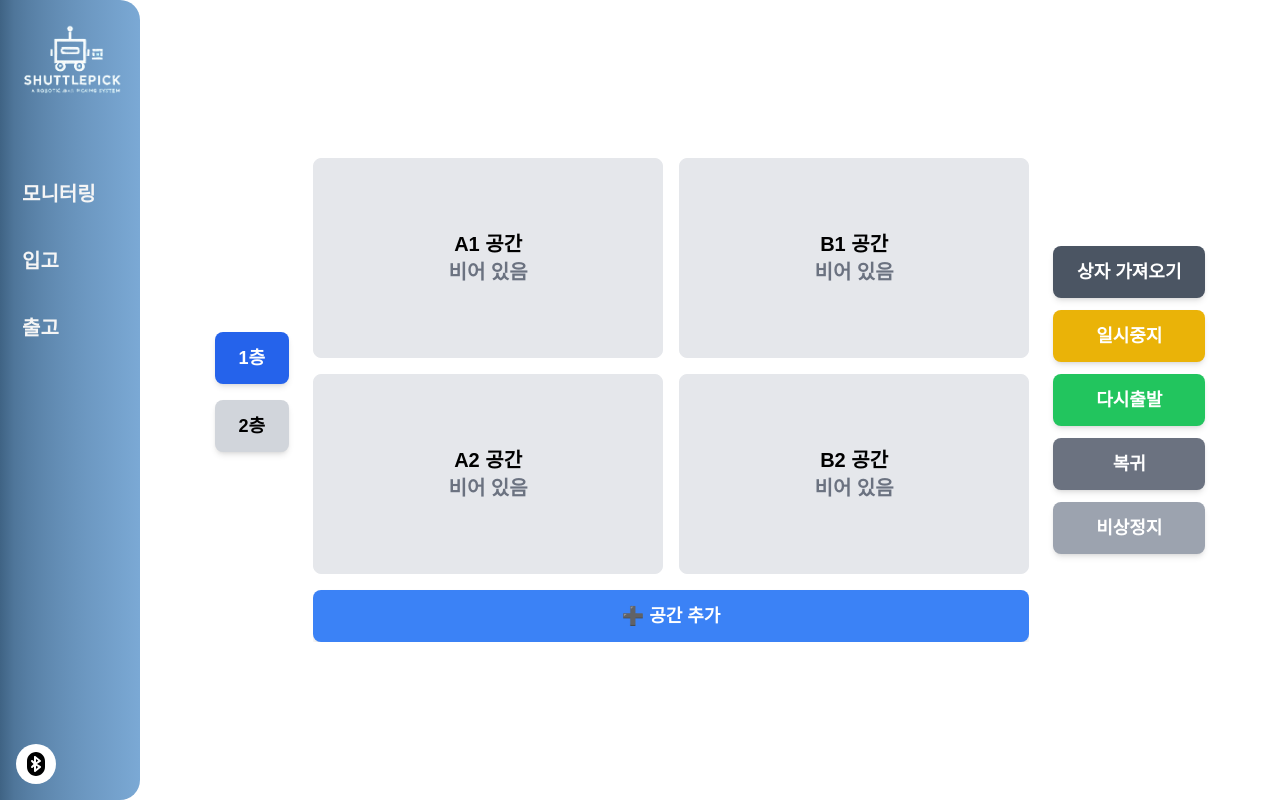
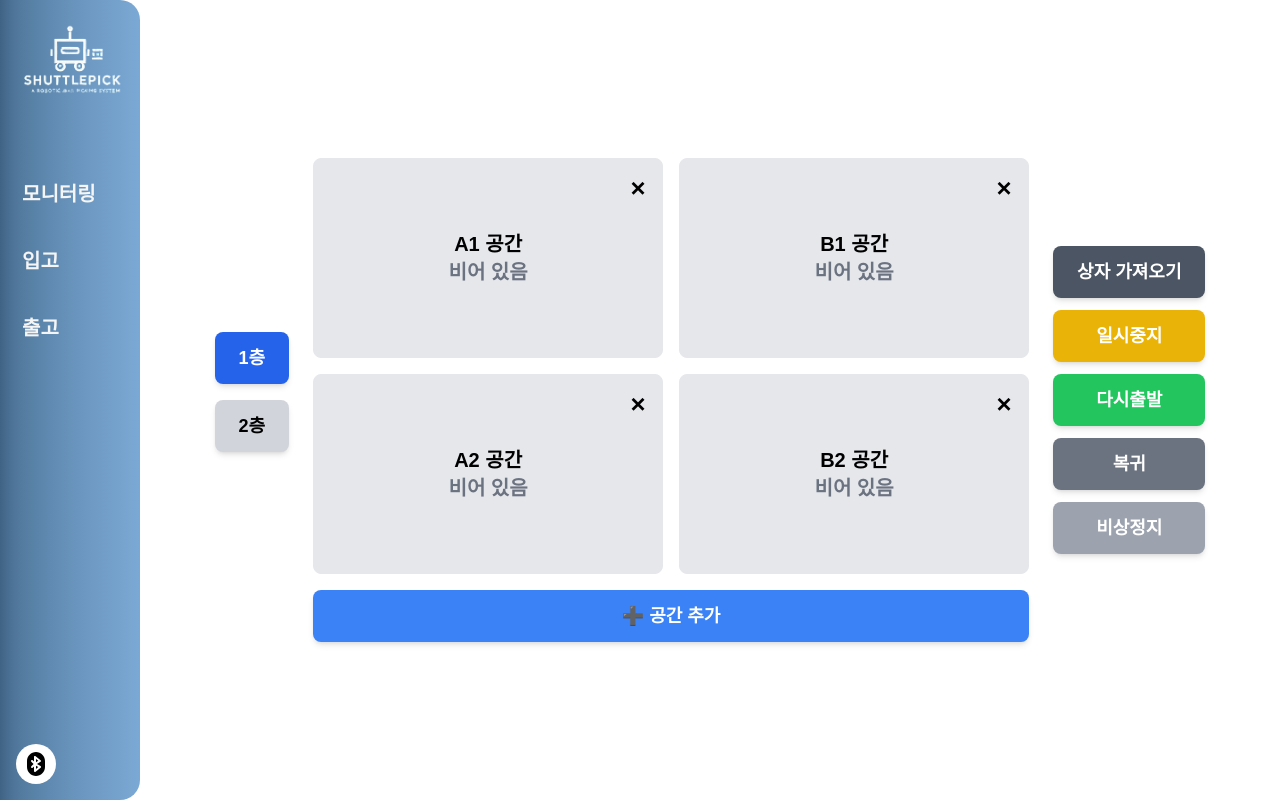
Before and after one commit to ShuttlePick/Header, a Next.js app: page /inbound in a window 1280 px wide. Built offline with nearby package versions, Linux system fonts and the light colour scheme; no server answers; the database is empty.

Commit message:
공간삭제추가, DB연결

```diff
--- a/src/app/components/StorageArea.js
+++ b/src/app/components/StorageArea.js
@@ -3,7 +3,7 @@
 "use client";
 
 import { shuttlepickFirestore } from "@/firebase";
-import { doc, getDoc, setDoc } from "firebase/firestore";
+import { deleteField, doc, getDoc, setDoc, updateDoc } from "firebase/firestore";
 import React, { useState, useEffect } from "react";
 
 function StorageArea({ selectedFloor, selectedSpace, setSelectedSpace, storageData, setStorageData }) {
@@ -76,13 +76,61 @@ function StorageArea({ selectedFloor, selectedSpace, setSelectedSpace, storageDa
     alert(`✅ ${newSpaces.join(", ")} 공간이 추가되었습니다.`);
   };
 
+  // 렉 삭제 함수
+  const deleteSpace = async (spaceToDelete) => {
+    const currentSpaces = storageSpaces[selectedFloor];
+
+    // A4 또는 B4가 눌렸을 때, 둘 다 제거하기 위해 index를 맞춤
+    const index = currentSpaces.indexOf(spaceToDelete);
+    const isA = spaceToDelete.startsWith("A");
+    const pairIndex = isA ? index + 1 : index - 1;
+
+    const spacePair = [spaceToDelete, currentSpaces[pairIndex]];
+
+    const updatedSpaces = currentSpaces.filter(space => !spacePair.includes(space));
+
+    // 1) 상태 업데이트: storageSpaces
+    setStorageSpaces((prev) => ({
+      ...prev,
+      [selectedFloor]: updatedSpaces
+    }));
+
+    // 2) DB 업데이트: spaceMeta
+    const floorDocRef = doc(shuttlepickFirestore, "spaceMeta", `${selectedFloor}층`);
+    await setDoc(floorDocRef, { spaces: updatedSpaces });
+
+    // 3) Firestore: storageData에서 공간 필드 삭제
+    const dataDocRef = doc(shuttlepickFirestore, "storageData", `${selectedFloor}층`);
+    const deleteOps = {};
+    spacePair.forEach((space) => {
+      deleteOps[space] = deleteField(); // 필드를 삭제하는 명령
+    });
+    await updateDoc(dataDocRef, deleteOps);
+
+    // 4) 상태 업데이트: storageData
+    setStorageData((prev) => {
+      const updatedData = { ...prev[selectedFloor] };
+      spacePair.forEach(space => {
+        delete updatedData[space];
+      });
+
+      return {
+        ...prev,
+        [selectedFloor]: updatedData
+      };
+    });
+
+    alert(`🗑️ ${spacePair.join(", ")} 공간이 삭제되었습니다.`);
+  };
+
+
   return (
-    <div className="flex flex-col space-y-4 max-h-[80vh] overflow-auto">
-      <div className="grid grid-cols-2 gap-4">
+    <div className="flex flex-col space-y-4">
+      <div className="grid grid-cols-2 gap-4 max-h-[70vh] overflow-auto">
         {storageSpaces[selectedFloor].map((space) => (
           <div
             key={space}
-            className={`border p-6 cursor-pointer rounded-lg flex flex-col justify-center items-center text-center text-base sm:text-lg md:text-xl font-semibold
+            className={`relative border p-6 cursor-pointer rounded-lg flex flex-col justify-center items-center text-center text-base sm:text-lg md:text-xl font-semibold
               w-[100px] sm:w-[150px] md:w-[180px] lg:w-[350px]
               h-[80px] sm:h-[100px] md:h-[120px] lg:h-[200px]
               ${selectedSpace === (selectedFloor === 2 ? `${space}` : space) ? "bg-green-400 text-white" : "bg-gray-200 text-black"
@@ -97,6 +145,13 @@ function StorageArea({ selectedFloor, selectedSpace, setSelectedSpace, storageDa
             ) : (
               <p className="text-gray-500">비어 있음</p>
             )}
+            <p className="absolute top-0 right-0 z-15 p-4"
+              onClick={(e) => {
+                e.stopPropagation(); //부모 div 클릭 막기
+                deleteSpace(space);
+              }}
+            >&#10005;</p>
+
           </div>
         ))}
       </div>
--- a/src/app/outbound/page.js
+++ b/src/app/outbound/page.js
@@ -134,7 +134,7 @@ export default function OutboundPage() {
 
         const outboundSnap = await getDoc(washingtonRef);
 
-        if(inboundSnap.exists()) {
+        if(outboundSnap.exists()) {
           await updateDoc(washingtonRef, {
             outboundData: arrayUnion({id: itemId++, name: item.name, quantity: item.quantity, timestamp: new Date().toISOString()})  // 저장할 데이터
           }, { merge: true });
--- a/src/app/page.js
+++ b/src/app/page.js
@@ -15,6 +15,8 @@ export default function Monitoring() {
   const [selectedSpace, setSelectedSpace] = useState(null);
   const [inboundData, setInboundData] = useState([]);
   const [outboundData, setOutboundData] = useState([]);
+  const [storageSpaces, setStorageSpaces] = useState([]);
+
 
   const [filterType, setFilterType] = useState("전체"); // 🔥 필터 상태
   const [searchQuery, setSearchQuery] = useState(""); // 🔍 검색어 상태
@@ -41,6 +43,20 @@ export default function Monitoring() {
         }
       };
 
+      const fetchSpaces = async () => {
+          const floorDocRef = doc(shuttlepickFirestore, "spaceMeta", `${selectedFloor}층`);
+          const docSnap = await getDoc(floorDocRef);
+
+          if (docSnap.exists()) {
+            const spaceList = docSnap.data().spaces;
+            // setStorageSpaces((prev) => ({
+            //   ...prev,
+            //   [selectedFloor]: spaceList
+            // }));
+            setStorageSpaces(spaceList);
+          }
+        };
+
       const fetchInboundData = async () => {
         try {
           const docRef = doc(shuttlepickFirestore, "inboundData", "inboundData");
@@ -58,7 +74,7 @@ export default function Monitoring() {
             setInboundData(inboundDataWithType);
           }
         } catch (error) {
-          console.error("outbound 데이터 불러오기 실패!", error);
+          console.error("inbound 데이터 불러오기 실패!", error);
         }
       };
 
@@ -84,6 +100,7 @@ export default function Monitoring() {
       };
 
       fetchStorageData();
+      fetchSpaces();
       fetchInboundData();
       fetchOutboundData();
     }, [selectedFloor]); // 층 변경될 때마다 실행
@@ -155,7 +172,7 @@ export default function Monitoring() {
   return (
     <div className="ml-[140px] p-6 flex flex-col space-y-6 justify-center items-center h-screen md:flex-row md:space-x-6">
       {/* ✅ 층 선택 버튼 */}
-      <div className="flex flex-row md:flex-col space-x-4 md:space-y-4">
+      <div className="flex flex-col space-y-4 mb-4">
         <button
           className={`px-6 py-3 rounded-lg text-lg font-bold shadow-md ${
             selectedFloor === 1 ? "bg-blue-600 text-white" : "bg-gray-300 text-black"
@@ -176,8 +193,8 @@ export default function Monitoring() {
 
       {/* ✅ A/B열 공간 */}
       <div className="flex flex-col space-y-4 items-end">
-        <div className="grid grid-cols-2 gap-4">
-          {["A1", "A2", "B1", "B2"].map((space) =>
+        <div className="grid grid-cols-2 gap-4 max-h-[70vh] overflow-auto">
+          {storageSpaces.map((space) =>
             (
               <div
                 key={space}
```
